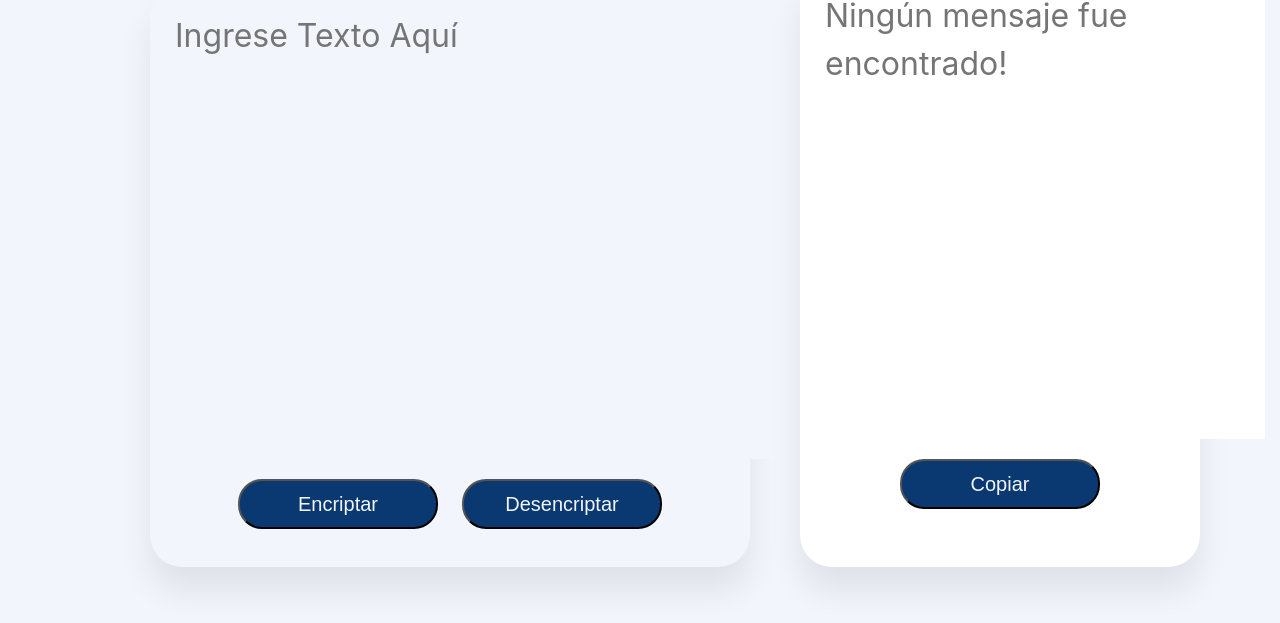
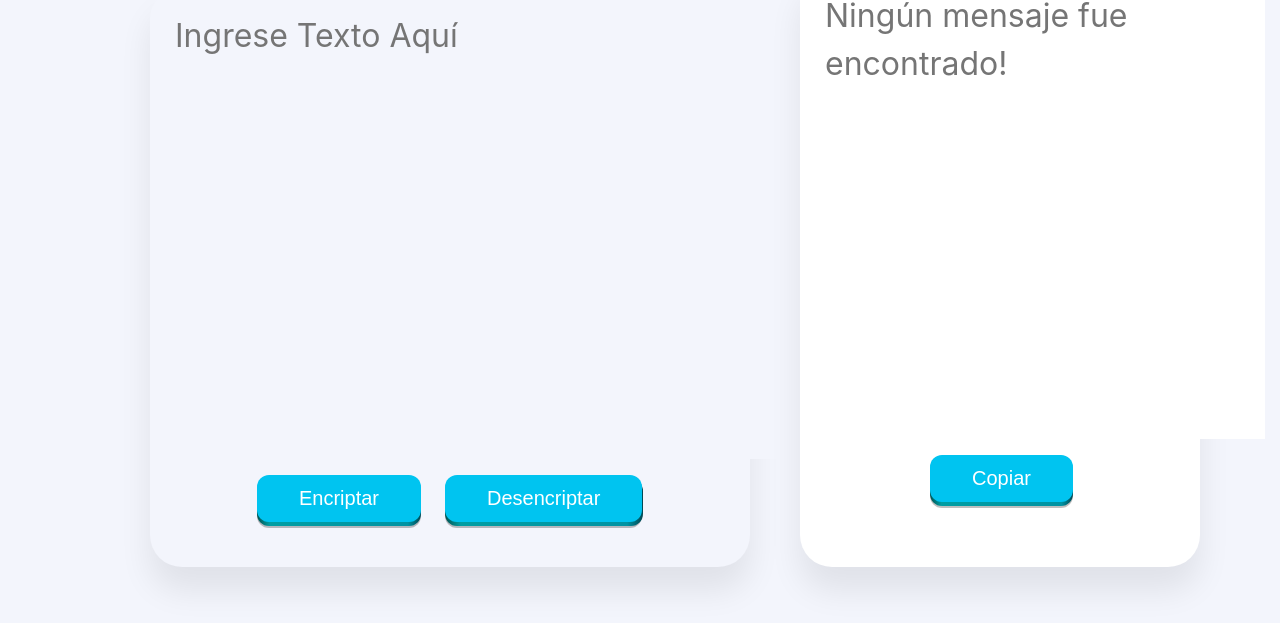
Before and after one commit to Jonathan-rp/Encriptador-JS, a plain HTML site: page encriptador.html in a window 1280 px wide. Shown: the part 73-696 px from the top of the page. Drawn offline with Linux system fonts and the light colour scheme.

Commit message:
Cambio en el diseño de los botones

```diff
--- a/encriptador.html
+++ b/encriptador.html
@@ -10,8 +10,19 @@
     <body>
         <header>
             <div class="divHeader">
-                <img src="https://cdn.pixabay.com/photo/2015/04/23/17/41/javascript-736400_1280.png" width="60" height="60">
-                <span style="margin-left: 10px; font-weight: bold; font-size: 20px;">Desarrollado por Jonathan Rojas</span>
+                <img
+                    src="https://cdn.pixabay.com/photo/2015/04/23/17/41/javascript-736400_1280.png"
+                    width="60"
+                    height="60"
+                />
+                <span
+                    style="
+                        margin-left: 10px;
+                        font-weight: bold;
+                        font-size: 20px;
+                    "
+                    >Desarrollado por Jonathan Rojas</span
+                >
             </div>
         </header>
         <div>
@@ -28,15 +39,22 @@
                 >
                     <button
                         onclick="encriptar()"
-                        class="boton boton-posicion boton-color-1"
+                        class="button-pushable boton-posicion"
+                        role="button"
                     >
-                        Encriptar
+                        <span class="button-shadow"></span>
+                        <span class="button-edge"></span>
+                        <span class="button-front text"> Encriptar </span>
                     </button>
+
                     <button
                         onclick="desencriptar()"
-                        class="boton boton-posicion boton-color-1"
+                        class="button-pushable boton-posicion"
+                        role="button"
                     >
-                        Desencriptar
+                        <span class="button-shadow"></span>
+                        <span class="button-edge"></span>
+                        <span class="button-front text"> Desencriptar </span>
                     </button>
                 </div>
             </div>
@@ -52,18 +70,20 @@
                 <div class="tooltip">
                     <button
                         onclick="copiar()"
-                        class="boton boton-posicion boton-color-1 boton-copiar"
+                        class="button-pushable boton-copiar boton-posicion"
+                        role="button"
                     >
+                        <span class="button-shadow"></span>
+                        <span class="button-edge"></span>
                         <span class="tooltiptext" id="myTooltip"
                             >Copiar al portapapeles</span
                         >
-                        Copiar
+                        <span class="button-front text"> Copiar </span>
                     </button>
                 </div>
             </div>
         </div>
 
-        <script src="funciones.js">
-        </script>
+        <script src="funciones.js"></script>
     </body>
 </html>
--- a/estilos.css
+++ b/estilos.css
@@ -40,7 +40,7 @@ body {
     background-color: #f3f5fc;
 }
 
-.divHeader{
+.divHeader {
     display: flex;
     align-items: center;
 }
@@ -69,16 +69,6 @@ body {
     background-color: #ffffff;
 }
 
-.boton {
-    position: absolute;
-    left: 0;
-    top: 0;
-    width: 200px;
-    height: 50px;
-    font-size: 20px;
-    border-radius: 24px;
-}
-
 .boton-posicion {
     position: relative;
     margin: 10px;
@@ -87,7 +77,7 @@ body {
 }
 
 .boton-copiar {
-    margin-left: 100px;
+    margin-left: 130px;
 }
 
 .boton-color-1 {
@@ -108,20 +98,20 @@ body {
     justify-content: space-evenly;
     column-gap: 100px;
     row-gap: 10px;
-  }
+}
 
-  .box {
+.box {
     position: absolute;
     left: 800px;
     top: 40px;
     width: 400px;
     height: 600px;
     border-radius: 32px;
-    background-color: #FFFFFF;
+    background-color: #ffffff;
     box-shadow: 0px 24px 32px rgba(0, 0, 0, 0.08);
-  }
+}
 
-  .box-2 {
+.box-2 {
     position: absolute;
     left: 150px;
     top: 60px;
@@ -130,4 +120,95 @@ body {
     border-radius: 32px;
     background-color: #f3f5fc;
     box-shadow: 0px 24px 32px rgba(0, 0, 0, 0.08);
-  }
+}
+
+.button-pushable {
+    position: relative;
+    border: none;
+    background: transparent;
+    padding: 0;
+    cursor: pointer;
+    outline-offset: 4px;
+    transition: filter 250ms;
+    user-select: none;
+    -webkit-user-select: none;
+    touch-action: manipulation;
+}
+
+.button-shadow {
+    position: absolute;
+    top: 0;
+    left: 0;
+    width: 100%;
+    height: 100%;
+    border-radius: 12px;
+    background: hsl(0deg 0% 0% / 0.25);
+    will-change: transform;
+    transform: translateY(2px);
+    transition: transform 600ms cubic-bezier(0.3, 0.7, 0.4, 1);
+}
+
+.button-edge {
+    position: absolute;
+    top: 0;
+    left: 0;
+    width: 100%;
+    height: 100%;
+    border-radius: 12px;
+    background: linear-gradient(
+        to left,
+        hsl(188, 100%, 16%) 0%,
+        hsl(186, 100%, 32%) 8%,
+        hsl(182, 100%, 32%) 92%,
+        hsl(179, 100%, 16%) 100%
+    );
+}
+
+.button-front {
+    display: block;
+    position: relative;
+    padding: 12px 27px;
+    border-radius: 12px;
+    font-size: 1.1rem;
+    color: white;
+    background: hsl(191, 100%, 47%);
+    will-change: transform;
+    transform: translateY(-4px);
+    transition: transform 600ms cubic-bezier(0.3, 0.7, 0.4, 1);
+}
+
+@media (min-width: 768px) {
+    .button-front {
+        font-size: 1.25rem;
+        padding: 12px 42px;
+    }
+}
+
+.button-pushable:hover {
+    filter: brightness(110%);
+    -webkit-filter: brightness(110%);
+}
+
+.button-pushable:hover .button-front {
+    transform: translateY(-6px);
+    transition: transform 250ms cubic-bezier(0.3, 0.7, 0.4, 1.5);
+}
+
+.button-pushable:active .button-front {
+    transform: translateY(-2px);
+    transition: transform 34ms;
+}
+
+.button-pushable:hover .button-shadow {
+    transform: translateY(4px);
+    transition: transform 250ms cubic-bezier(0.3, 0.7, 0.4, 1.5);
+}
+
+.button-pushable:active .button-shadow {
+    transform: translateY(1px);
+    transition: transform 34ms;
+}
+
+.button-pushable:focus:not(:focus-visible) {
+    outline: none;
+}
```
